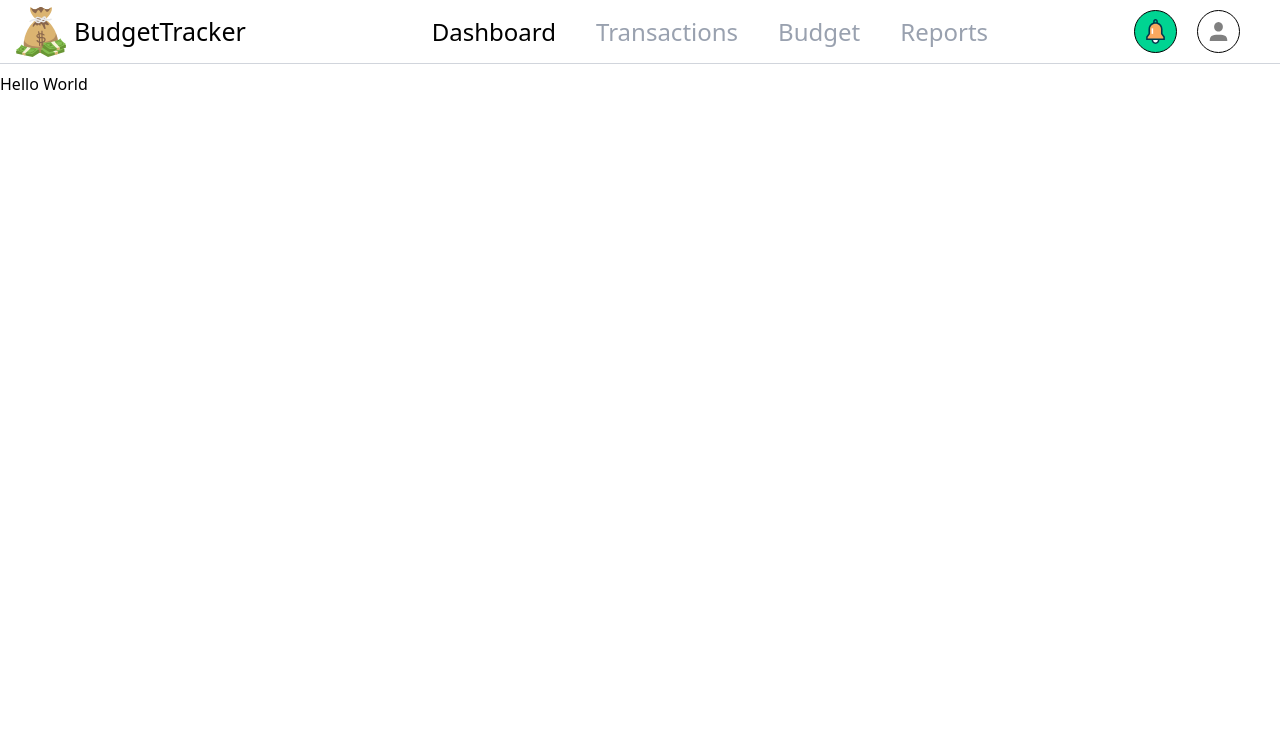
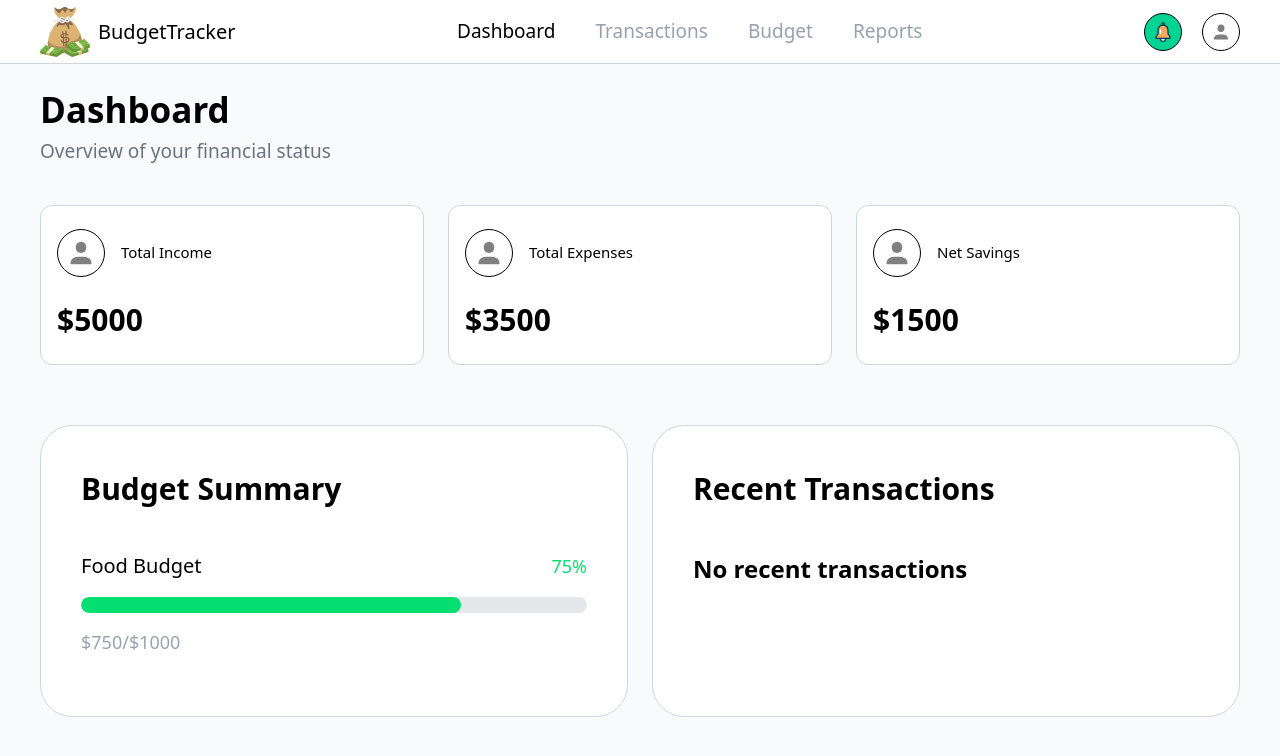
Before and after one commit to corycamp/BudgetTracker, a Next.js app: page /Dashboard in a window 1280 px wide. Shown: the top 756 px of the page. Built offline with nearby package versions, Linux system fonts and the light colour scheme.

Commit message:
Updated dashboard

```diff
--- a/src/app/Dashboard/page.tsx
+++ b/src/app/Dashboard/page.tsx
@@ -1,10 +1,51 @@
+"use client";
 
-const Dashboard =(props:Dashboard)=>{
+import { DashboardText } from "../common/constants";
+import Card from "../components/Card";
+import PageProvier from "../components/PageProvider";
+import avatar from "../assets/avatar.svg";
+import SummaryCard from "../components/SummaryCard";
+import RecentTransactions from "../components/RecentTransactions";
 
-    return <>
-        Hello World
-    </>
+const Dashboard = () => {
+  const test = [
+    {
+      amount: 5000,
+      category: "Total Income",
+    },
+    {
+      amount: 3500,
+      category: "Total Expenses",
+    },
+    {
+      amount: 1500,
+      category: "Net Savings",
+    },
+  ];
 
-}
+  return (
+    <PageProvier
+      pageName={DashboardText.heading}
+      pageSubHeading={DashboardText.subHeading}
+    >
+      <div className="flex flex-col md:flex-row justify-between">
+        {test.map((item, index) => {
+          return (
+            <Card
+              key={index}
+              imageSrc={avatar}
+              title={item.category}
+              amount={item.amount}
+            />
+          );
+        })}
+      </div>
+      <div className="flex flex-col md:flex-row mt-10 justify-between">
+        <SummaryCard />
+        <RecentTransactions />
+      </div>
+    </PageProvier>
+  );
+};
 
 export default Dashboard;
--- a/src/app/common/constants.ts
+++ b/src/app/common/constants.ts
@@ -5,3 +5,8 @@ export const NavigationLinks = {
     Budget:"Budget",
     Reports:"Reports"
 }
+
+export const DashboardText={
+    heading:"Dashboard",
+    subHeading:"Overview of your financial status"
+}
--- /dev/null
+++ b/src/app/components/BudgetBar.tsx
@@ -0,0 +1,26 @@
+const BudgetBar = () => {
+  const value = 750;
+  const max = 1000;
+
+  const percent = (value / max) * 100;
+  return (
+    <div className="flex flex-col mb-5">
+      <div className="flex flex-row mb-4 items-center justify-between">
+        <h2 className="text-[20px] font-medium">Food Budget</h2>
+        <h3 className="text-[18px] font-medium text-green-400">{`${percent}%`}</h3>
+      </div>
+      {/* Progress bar */}
+      <div className="w-full h-4 bg-gray-200 rounded-full overflow-hidden">
+        <div
+          className="h-4 bg-green-400 rounded-full transition-all duration-500"
+          style={{ width: `${percent}%` }}
+        />
+      </div>
+      <div className="flex flex-row mt-4">
+        <h3 className="text-[18px] font-medium text-gray-400">{`$${value}/$${max}`}</h3>
+      </div>
+    </div>
+  );
+};
+
+export default BudgetBar;
--- /dev/null
+++ b/src/app/components/Card.tsx
@@ -0,0 +1,20 @@
+import Image from "next/image";
+
+const Card = (props: CardProps) => {
+  const { imageSrc, title, amount } = props;
+  return (
+    <div className="bg-white flex flex-col mb-5 md:w-16/50 h-40 border-1 border-gray-300 rounded-xl p-4 justify-center">
+      <div className="flex flex-row items-center w-full mb-5">
+        <div className="border-1 rounded-4xl p-2">
+          <Image src={imageSrc} alt={"Card Icon"} width={30} />
+        </div>
+        <h2 className="text-[15px] ml-4 font-medium">{title}</h2>
+      </div>
+      <div>
+        <h1 className="text-[30px] font-bold">{`$${amount}`}</h1>
+      </div>
+    </div>
+  );
+};
+
+export default Card;
--- a/src/app/components/Navbar.tsx
+++ b/src/app/components/Navbar.tsx
@@ -17,22 +17,22 @@ const Navbar = () => {
   };
 
   return (
-    <nav className="hidden lg:flex flex-row h-16 mb-2 w-full border-b-1 border-b-gray-300 justify-between items-center sticky top-0">
+    <nav className="hidden lg:flex flex-row h-16 w-full border-b-1 pl-10 pr-10 border-b-gray-300 bg-white justify-between items-center sticky top-0">
       <div className="w-auto flex">
         <Link href={`/Dashboard`}>
-          <div className="ml-4 flex flex-row items-center">
+          <div className="flex flex-row items-center">
             <Image src={logo} alt={"Logo"} width={50} />
-            <h1 className="ml-2 text-[25px]">BudgetTracker</h1>
+            <h1 className="ml-2 text-[20px] font-medium">BudgetTracker</h1>
           </div>
         </Link>
       </div>
-      <div className="w-auto flex flex-row justify-center">
+      <div className="w-auto flex flex-row justify-center mr-10">
         {getNavLinks().map((item) => {
           return (
             <div
               key={item}
               className={clsx(
-                "ml-10 flex w-auto text-[24px]",
+                "ml-10 flex w-auto text-[19px] font-medium",
                 !pathname.includes(item.toLowerCase())
                   ? "text-gray-400"
                   : "text-black"
@@ -47,11 +47,11 @@ const Navbar = () => {
       </div>
       <div className="w-auto flex justify-end-safe">
         <div className="flex mr-5 border rounded-4xl p-2 bg-emerald-400">
-          <Image src={bell} alt={"Logo"} width={25} />
+          <Image src={bell} alt={"Logo"} width={20} />
         </div>
-        <div className="flex mr-10 border rounded-4xl p-2">
+        <div className="flex border rounded-4xl p-2">
           <Link href={`/Account`}>
-            <Image src={avatar} alt={"Logo"} width={25} />
+            <Image src={avatar} alt={"Logo"} width={20} />
           </Link>
         </div>
       </div>
--- /dev/null
+++ b/src/app/components/PageProvider.tsx
@@ -0,0 +1,26 @@
+const PageProvier = (props: PageProviderProps) => {
+  const { pageName, pageSubHeading, customButton } = props;
+
+  return (
+    <div className="pl-10 pr-10">
+      <div className="flex flex-row pt-5 mb-10">
+        <div className="w-full md:w-1/2 flex flex-col">
+          <h1 className="text-[35px] font-bold">{pageName}</h1>
+          {!!pageSubHeading && (
+            <p className="text-[19px] text-gray-500 font-medium">
+              {pageSubHeading}
+            </p>
+          )}
+        </div>
+        {!!customButton && (
+          <div className="w-1/2 flex justify-end items-center">
+            {customButton()}
+          </div>
+        )}
+      </div>
+      {props.children}
+    </div>
+  );
+};
+
+export default PageProvier;
--- /dev/null
+++ b/src/app/components/RecentTransactions.tsx
@@ -0,0 +1,10 @@
+const RecentTransactions = () => {
+  return (
+    <div className="flex flex-col mb-10 p-10 md:w-49/100 bg-white border-1 border-gray-300 rounded-4xl max-h-155 overflow-auto">
+      <h1 className="text-[30px] font-bold mb-10">Recent Transactions</h1>
+      <h2 className="text-[24px] font-bold mb-10">No recent transactions</h2>
+    </div>
+  );
+};
+
+export default RecentTransactions;
--- /dev/null
+++ b/src/app/components/SummaryCard.tsx
@@ -0,0 +1,12 @@
+import BudgetBar from "./BudgetBar";
+
+const SummaryCard = () => {
+  return (
+    <div className="flex flex-col mb-10 p-10 md:w-49/100 bg-white border-1 border-gray-300 rounded-4xl max-h-155 overflow-auto">
+      <h1 className="text-[30px] font-bold mb-10">Budget Summary</h1>
+      <BudgetBar />
+    </div>
+  );
+};
+
+export default SummaryCard;
--- a/src/app/globals.css
+++ b/src/app/globals.css
@@ -1,25 +1 @@
 @import "tailwindcss";
-
-/* :root {
-  --background: #ffffff;
-  --foreground: #171717;
-}
-
-@theme inline {
-  --color-background: var(--background);
-  --color-foreground: var(--foreground);
-  --font-sans: var(--font-geist-sans);
-  --font-mono: var(--font-geist-mono);
-}
-
-@media (prefers-color-scheme: dark) {
-  :root {
-    --background: #0a0a0a;
-    --foreground: #ededed;
-  }
-} */
-
-body {
-  /* background: var(--background); */
-  /* color: var(--foreground); */
-}
--- a/src/app/layout.tsx
+++ b/src/app/layout.tsx
@@ -25,9 +25,7 @@ export default function RootLayout({
 }>) {
   return (
     <html lang="en">
-      <body
-        className={`${geistSans.variable} ${geistMono.variable} antialiased`}
-      >
+      <body className={"h-screen m-0 bg-gray-50 "}>
         <Navbar />
         {children}
       </body>
```
Also changed, not shown: src/app/common/interfaces.tsx (+13 -0 lines).
